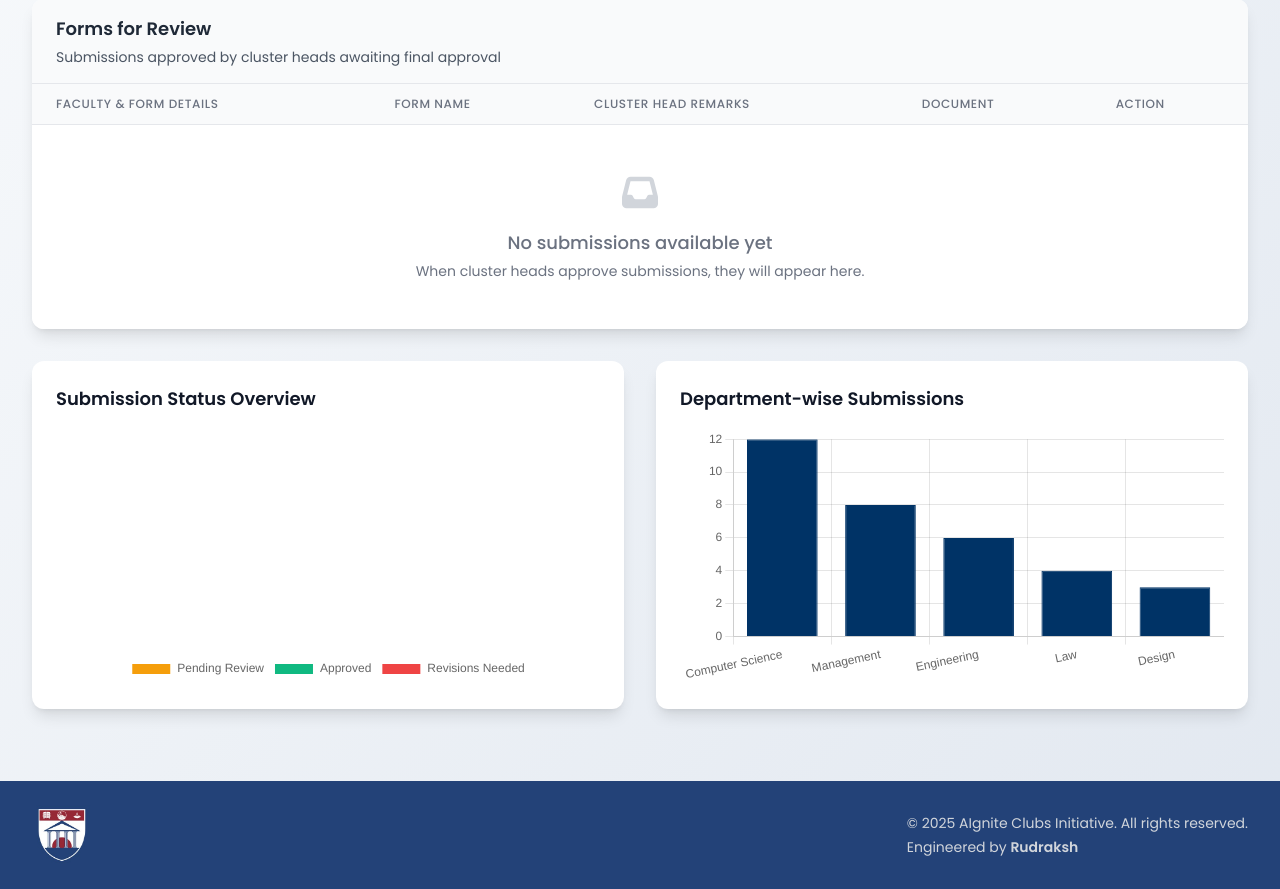
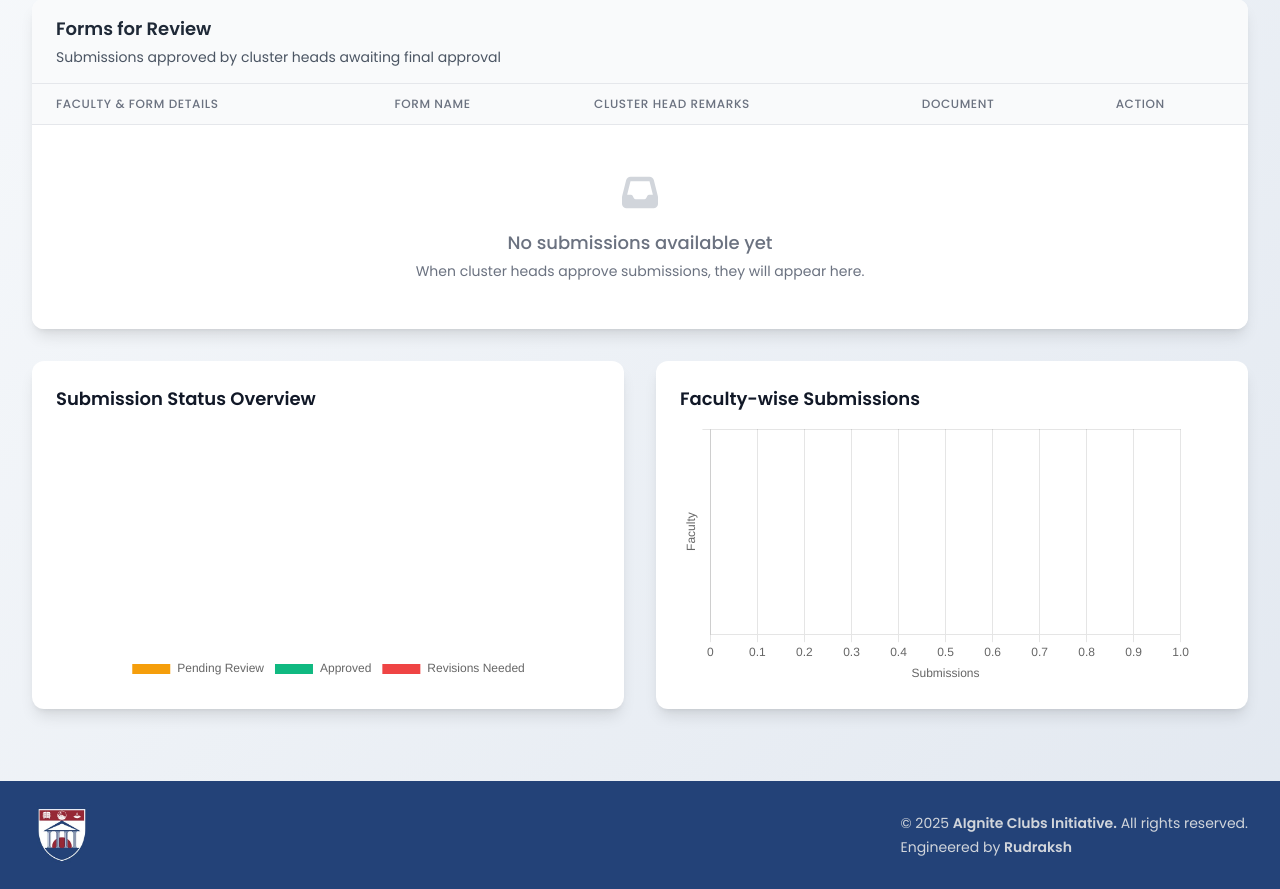
Before and after one commit to Rudrakshsachdev/IILM_FacultyConnect, a Django app: template Faculty_Portal/accounts/templates/dean_dashboard.html in a window 1280 px wide. Shown: the part 313-1202 px from the top of the page. Run offline with Django 5.2, Linux system fonts and the light colour scheme; the template is opened without the code that fills it, so the values that code supplies are empty; some libraries are stand-ins or nearby versions.

Commit message:
Add faculty submissions API and update dean dashboard: Implement faculty_wise_submissions_api to return real-time submission counts per faculty member. Update dean_dashboard.html to include a new chart for faculty submissions and enhance the dashboard's navigation.

```diff
--- a/Faculty_Portal/accounts/templates/dean_dashboard.html
+++ b/Faculty_Portal/accounts/templates/dean_dashboard.html
@@ -99,6 +99,13 @@
                   class="block px-4 py-2 text-sm text-gray-700 hover:bg-gray-100"
                 >
                   <i class="fas fa-copy mr-2"></i>New Submissions
+                </a>
+
+                <a
+                  href="{% url 'dashboard' %}"
+                  class="block px-4 py-2 text-sm text-gray-700 hover:bg-gray-100"
+                >
+                  <i class="fas fa-tachometer-alt mr-2"></i>Back to Dashboard
                 </a>
                 <a
                   href="{% url 'logout' %}"
@@ -423,14 +430,15 @@
 
         <div class="bg-white rounded-xl shadow-lg p-6">
           <h3 class="text-lg font-semibold text-gray-900 mb-4">
-            Department-wise Submissions
+            Faculty-wise Submissions
           </h3>
           <div class="h-64">
-            <canvas id="departmentChart"></canvas>
+            <canvas id="facultyChart"></canvas>
           </div>
         </div>
       </div>
     </div>
+
 
     <!-- Footer -->
     <footer class="bg-iilm-blue text-white mt-12">
@@ -445,7 +453,7 @@
             <span class="text-lg font-semibold"></span>
           </div>
           <div class="text-sm text-gray-300">
-            © 2025 AIgnite Clubs Initiative. All rights reserved.
+            © 2025 <span class="text-white-400 font-semibold">AIgnite Clubs Initiative.</span> All rights reserved.
             <p class="mt-1">
     Engineered by <span class="text-white-400 font-semibold">Rudraksh</span>
   </p>
@@ -455,6 +463,7 @@
     </footer>
 
     <script>
+
       // Initialize charts when page loads
       document.addEventListener('DOMContentLoaded', function() {
           // Status Distribution Chart
@@ -507,39 +516,63 @@
   fetchAnalytics();
   setInterval(fetchAnalytics, 10000);
 
-          // Department Chart (static data for demo)
-          const deptCtx = document.getElementById('departmentChart').getContext('2d');
-          const deptChart = new Chart(deptCtx, {
+          const facultyCtx = document.getElementById('facultyChart').getContext('2d');
+          let facultyChart;
+
+  async function loadFacultyData() {
+    try {
+      const response = await fetch('/api/faculty-submissions/');
+      const data = await response.json();
+
+      const names = data.faculty_data.map(item => item.name);
+      const counts = data.faculty_data.map(item => item.count);
+
+      // Destroy existing chart before re-rendering (to prevent duplication)
+      if (facultyChart) {
+        facultyChart.destroy();
+      }
+
+      facultyChart = new Chart(facultyCtx, {
         type: 'bar',
         data: {
-                  labels: ['Computer Science', 'Management', 'Engineering', 'Law', 'Design'],
+          labels: names,
           datasets: [{
-                      label: 'Submissions',
-                      data: [12, 8, 6, 4, 3],
-                      backgroundColor: '#003366',
-                      borderColor: '#003366',
+            label: 'Total Submissions',
+            data: counts,
+            backgroundColor: 'rgba(59, 130, 246, 0.7)', // Tailwind blue-500
+            borderColor: 'rgba(59, 130, 246, 1)',
             borderWidth: 1
           }]
         },
         options: {
+          indexAxis: 'y', // horizontal bar
           responsive: true,
-                  maintainAspectRatio: false,
           plugins: {
-                      legend: {
-                          display: false
+            legend: { display: false },
+            tooltip: {
+              callbacks: {
+                label: context => `${context.parsed.x} submissions`
+              }
             }
           },
           scales: {
-                      y: {
-                          beginAtZero: true,
-                          ticks: {
-                              stepSize: 2
-                          }
-                      }
+            x: { beginAtZero: true, title: { display: true, text: 'Submissions' } },
+            y: { title: { display: true, text: 'Faculty' } }
           }
         }
       });
+    } catch (error) {
+      console.error('Error loading faculty chart data:', error);
+    }
+  }
+
+  // Load initially and auto-refresh every 30 seconds
+  loadFacultyData();
+  setInterval(loadFacultyData, 30000);
+
       });
+
+
     </script>
   </body>
 </html>
--- a/Faculty_Portal/accounts/urls.py
+++ b/Faculty_Portal/accounts/urls.py
@@ -49,6 +49,9 @@ urlpatterns = [
     path('conference-publication/', views.conference_publication, name='conference_publication'),
 
     path('cluster-head/review-conference/<int:submission_id>/', views.review_submission_conference, name='review_submission_conference'),
+
+    path('api/faculty-submissions/', views.faculty_wise_submissions_api, name='faculty_submissions_api'),
+
 
     path('dean-review-conference/<int:pk>/', views.dean_review_conference, name='dean_review_conference'),
 
--- a/Faculty_Portal/accounts/views.py
+++ b/Faculty_Portal/accounts/views.py
@@ -1836,3 +1836,33 @@ def view_analytics(request):
     user = get_object_or_404(FacultyUser, user_id=user_id)
 
     return render(request, 'view_analytics.html', {'user': user})
+
+
+def faculty_wise_submissions_api(request):
+    """
+    Returns real-time submission counts per faculty member across all modules.
+    """
+
+    # ✅ Collect submission counts across all models
+    faculty_data = []
+
+    for faculty in FacultyUser.objects.filter(role='faculty'):
+        total_submissions = (
+            JournalPublication.objects.filter(user=faculty).count() +
+            ConferencePublication.objects.filter(user=faculty).count() +
+            ResearchProject.objects.filter(user=faculty).count() +
+            Patents.objects.filter(user=faculty).count() + Copyright.objects.filter(user=faculty).count() +
+            PhdGuidance.objects.filter(user=faculty).count() + BookChapter.objects.filter(user=faculty).count() +
+            BooksAuthored.objects.filter(user=faculty).count() + ConsultancyProjects.objects.filter(user=faculty).count() +
+            EditorialRoles.objects.filter(user=faculty).count() + ReviewerRoles.objects.filter(user=faculty).count() + AwardsAchievements.objects.filter(user=faculty).count() + IndustryCollaboration.objects.filter(user=faculty).count()
+        )
+
+        faculty_data.append({
+            'name': faculty.full_name,
+            'count': total_submissions
+        })
+
+    # ✅ Sort by submission count (descending)
+    faculty_data.sort(key=lambda x: x['count'], reverse=True)
+
+    return JsonResponse({'faculty_data': faculty_data})
```
Also changed, not shown: Faculty_Portal/accounts/static/js/dean_dashboard.js (added). Lines whose indentation alone changed are shown as unchanged.
